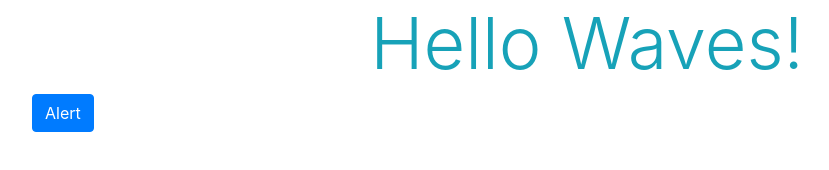
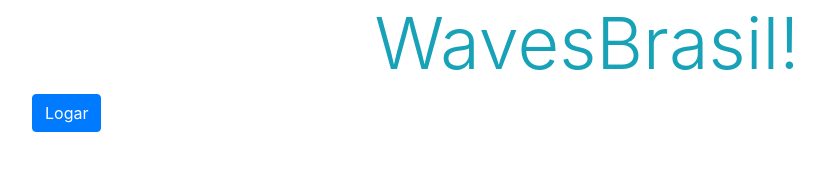
Before and after one commit to ereismatias/mweb3waves, a React app: page / in a window 1280 px wide. Shown: the whole page, without its empty margins (53-882 px from the left). Built offline with nearby package versions, Linux system fonts and the light colour scheme.

Commit message:
Waves Keeper Auth integração

```diff
--- a/index.html
+++ b/index.html
@@ -2,11 +2,11 @@
 <html>
   <head>
     <meta charset="UTF-8" />
-    <title>Mastering Web3 with Waves boilerplte</title>
+    <title>WavesBrasil</title>
     <link rel="stylesheet" href="https://stackpath.bootstrapcdn.com/bootstrap/4.3.1/css/bootstrap.min.css" integrity="sha384-ggOyR0iXCbMQv3Xipma34MD+dH/1fQ784/j6cY/iJTQUOhcWr7x9JvoRxT2MZw1T" crossorigin="anonymous">
   </head>
   <body>
-    <h1 class="display-3 text-center text-info">Hello Waves!</h1>
+    <h1 class="display-3 text-center text-info">WavesBrasil!</h1>
     <div id="app"></div>
     <script type="text/javascript" src="./build.js"></script>
   </body>
--- a/src/components/app.js
+++ b/src/components/app.js
@@ -5,12 +5,28 @@ class App extends React.Component {
     constructor(props) {
         super(props);
         this.state = {}
+        this.authFunc = this.authFunc.bind(this);
+    }
+    authFunc() {
+        const authData = { data: "Logar na WavesBrasil" };
+        if (WavesKeeper) {
+            WavesKeeper.auth( authData )
+            .then(auth => {
+                console.log( auth ); //displaying the result on the console
+                /*...processing data */
+            }).catch(error => {
+                console.error( error ); // displaying the result on the console
+                /*...processing errors */
+            })
+        } else {
+            alert("Para logar, você precisa do WavesKeeper instalado.");
+        }
     }
     render() {
         return (
             <div className="container">
-    		    <input className="btn btn-primary" type="submit" value="Alert" onClick={() => {alert("Alert button onClick");}}/>
-    	    </div>
+                <input className="btn btn-primary" type="submit" value="Logar" onClick={this.authFunc}/>
+            </div>
         )
     }
 }
```
Also changed, not shown: dist/build.js.
